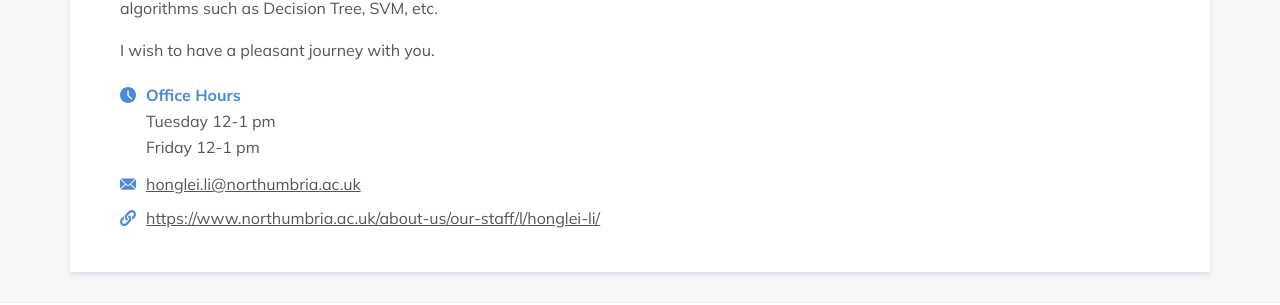
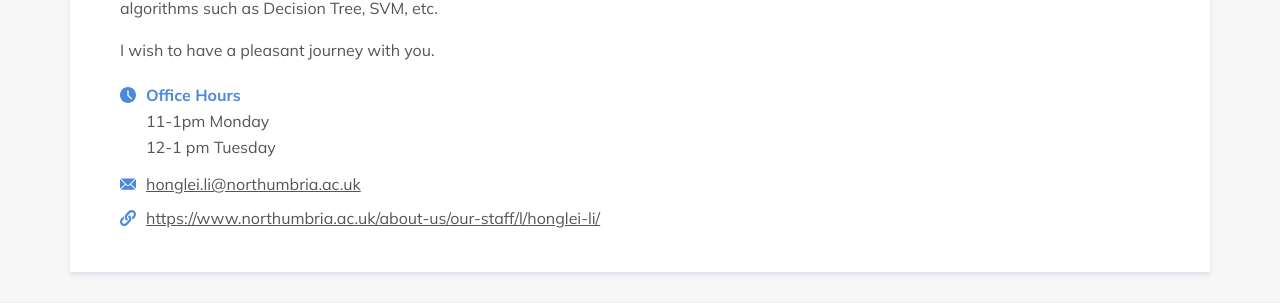
Before and after one commit to NorSC/supervisor-search, a Jekyll site: the page built from _supervisors/honglei-li-1.md, in a window 1280 px wide. Shown: the part 1107-1412 px from the top of the page. Built offline with Jekyll 4.4.1, drawn with Linux system fonts in a browser that asks for light colours; a script that is not in the unit is left out.

Commit message:
Update Supervisors “honglei-li-1”

```diff
--- a/_supervisors/honglei-li-1.md
+++ b/_supervisors/honglei-li-1.md
@@ -6,9 +6,9 @@ available_msc: true
 available_phd: true
 email: honglei.li@northumbria.ac.uk
 website: https://www.northumbria.ac.uk/about-us/our-staff/l/honglei-li/
-office_hours: |-
-  Tuesday 12-1 pm
-  Friday 12-1 pm
+office_hours: |
+  11-1pm Monday
+  12-1 pm Tuesday
 research_group: Computer Vision and Natural Computing
 research_themes:
   - Deep Learning
```
